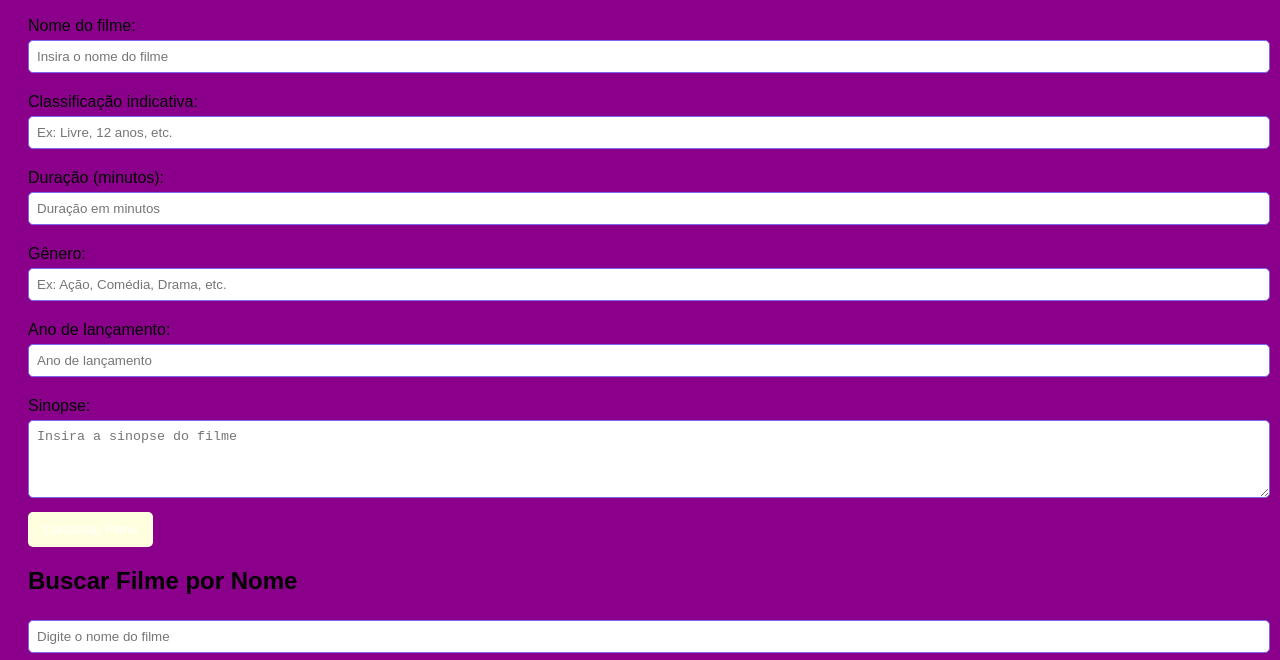
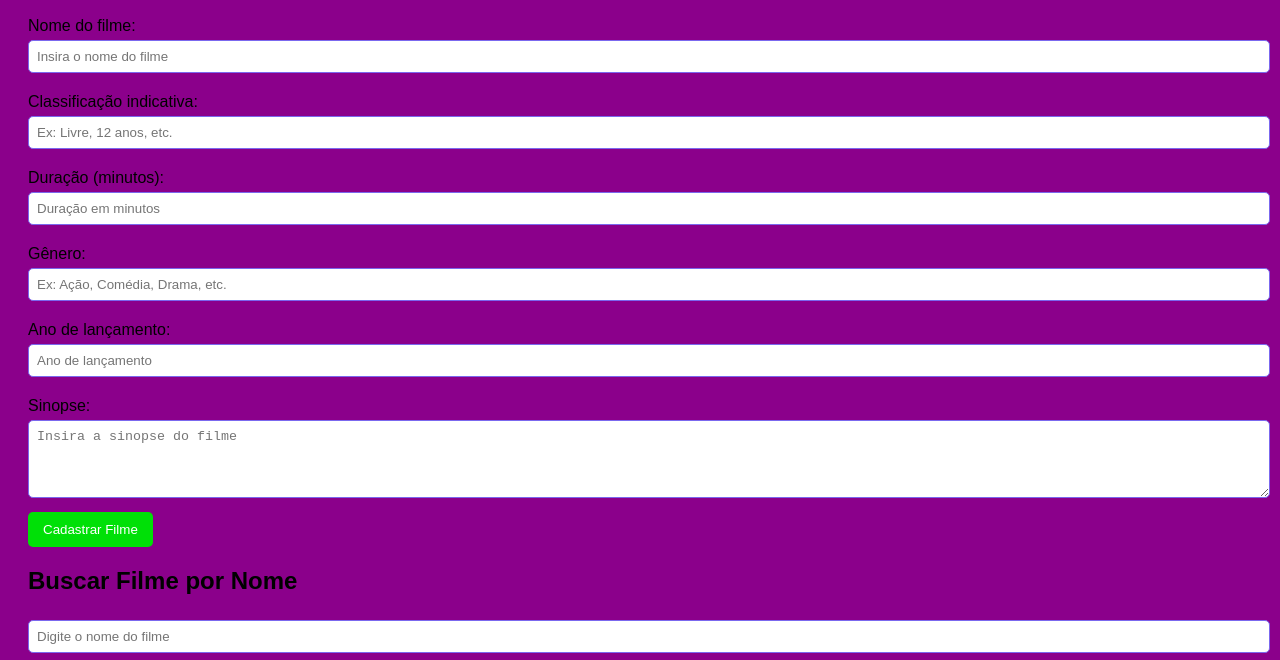
Before and after one commit to imnotmanuu/streaming, a plain HTML site: page index.html in a window 1280 px wide. Shown: the part 139-799 px from the top of the page. Drawn offline with Linux system fonts and the light colour scheme.

Commit message:
Update index.html

```diff
--- a/index.html
+++ b/index.html
@@ -28,7 +28,7 @@
     }
     button {
       padding: 10px 15px;
-      background-color: #FFFFE0;
+      background-color: #00e007;
       color: white;
       border: none;
       border-radius: 5px;
```
